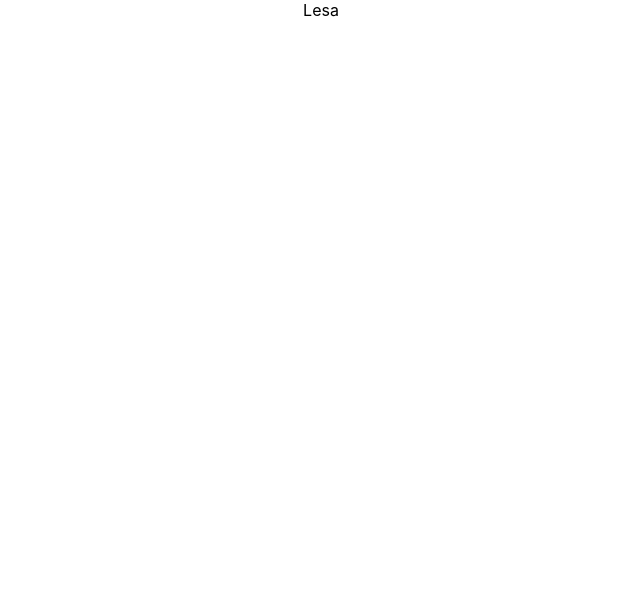
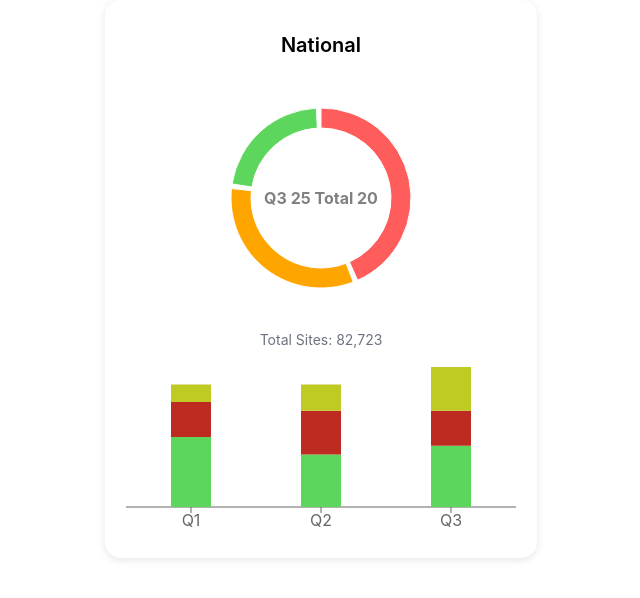
Before and after one commit to harsh9711/Lesa_Right_Component, a React (Create React App) app: page / in a window 1280 px wide. Shown: the top 598 px of the page, without its empty margins (319-959 px from the left). Built offline with nearby package versions, Linux system fonts and the light colour scheme.

Commit message:
create a hard core card

```diff
--- a/package.json
+++ b/package.json
@@ -10,6 +10,7 @@
     "react": "^19.2.0",
     "react-dom": "^19.2.0",
     "react-scripts": "5.0.1",
+    "recharts": "^3.2.1",
     "web-vitals": "^2.1.4"
   },
   "scripts": {
--- a/src/App.js
+++ b/src/App.js
@@ -1,9 +1,10 @@
 import './App.css';
+import NationalStats from './components/NationalCard';
 
 function App() {
   return (
     <div className="App">
-    Lesa
+    <NationalStats/>
     </div>
   );
 }
--- /dev/null
+++ b/src/components/Dont.js
@@ -0,0 +1,39 @@
+import { PieChart, Pie, Cell, ResponsiveContainer,Label } from 'recharts';
+
+const data = [
+  { name: 'Expiring <1 Yr', value: 400, color: '#FF5C5C' },
+  { name: 'Expiring 1–2 Yrs', value: 300, color: '#FFA500' },
+  { name: 'Expiring >2 Yrs', value: 200, color: '#5CD65C' },
+];
+
+export default function LeaseDonut() {
+  return (
+    <ResponsiveContainer width="100%" height={250}>
+      <PieChart>
+        <Pie
+          data={data}
+          dataKey="value"
+          innerRadius={70}
+          outerRadius={90}
+          paddingAngle={3}
+          startAngle={90}
+          endAngle={-270}
+        >
+          {data.map((entry, index) => (
+            <Cell key={`cell-${index}`} fill={entry.color} />
+          ))}
+          <Label
+            value={` Q3 25\t Total\n${20}`}
+            position="center"
+            style={{
+              textAlign: "center",
+              fontSize: "16px",
+              fontWeight: "bold",
+              whiteSpace: "pre-line",
+            }}
+          />
+        </Pie>
+      </PieChart>
+    </ResponsiveContainer>
+  );
+}
--- /dev/null
+++ b/src/components/ForcastBar.js
@@ -0,0 +1,23 @@
+import { ResponsiveContainer, BarChart, XAxis, YAxis, Bar } from "recharts";
+
+const forecastData = [
+  { quarter: "Q1", layer1: 40, layer2: 20, layer3: 10 },
+  { quarter: "Q2", layer1: 30, layer2: 25, layer3: 15 },
+  { quarter: "Q3", layer1: 35, layer2: 20, layer3: 25 },
+];
+
+export default function LeaseForecast() {
+  return (
+    <ResponsiveContainer width="100%" height={180}>
+      <BarChart data={forecastData}>
+        <XAxis dataKey="quarter" />
+        <YAxis hide />
+
+        {/* Multi-layer bars */}
+        <Bar dataKey="layer1" stackId="a" fill="#5CD65C" radius={[0, 0, 0, 0]} barSize={40} maxBarSize={10}/>
+        <Bar dataKey="layer2" stackId="a" fill="#bd2b20ff" radius={[0,0, 0, 0]} />
+        <Bar dataKey="layer3" stackId="a" fill="#bfca23ff" radius={[0, 0, 0, 0]} />
+      </BarChart>
+    </ResponsiveContainer>
+  );
+}
--- /dev/null
+++ b/src/components/NationalCard.js
@@ -0,0 +1,32 @@
+import LeaseDonut from "./Dont";
+import LeaseForecast from "./ForcastBar";
+
+export default function NationalStats() {
+  return (
+    <div style={{
+      padding: "16px",
+      borderRadius: "16px",
+      boxShadow: "0 2px 8px rgba(0, 0, 0, 0.1)",
+      background: "#fff",
+      maxWidth: "400px",
+      margin: "auto"
+    }}>
+      <h2 style={{ fontSize: "1.25rem", fontWeight: "600", marginBottom: "16px" }}>
+        National
+      </h2>
+
+      <LeaseDonut />
+
+      <p style={{
+        textAlign: "center",
+        marginTop: "8px",
+        color: "#6b7280",
+        fontSize: "0.875rem"
+      }}>
+        Total Sites: 82,723
+      </p>
+
+      <LeaseForecast />
+    </div>
+  );
+}
```
Also changed, not shown: 1 other file (tests, documents, lock files or other folders).
